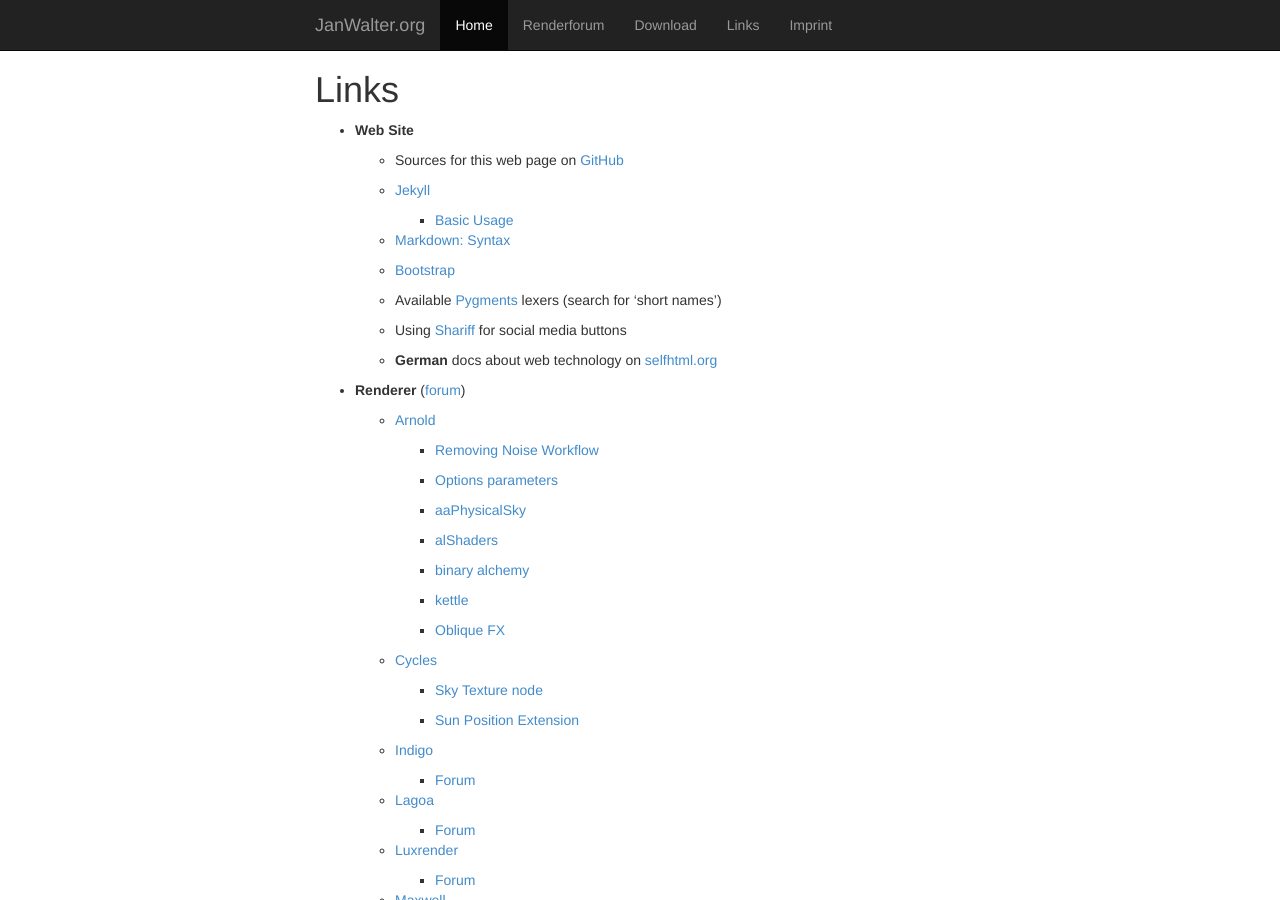
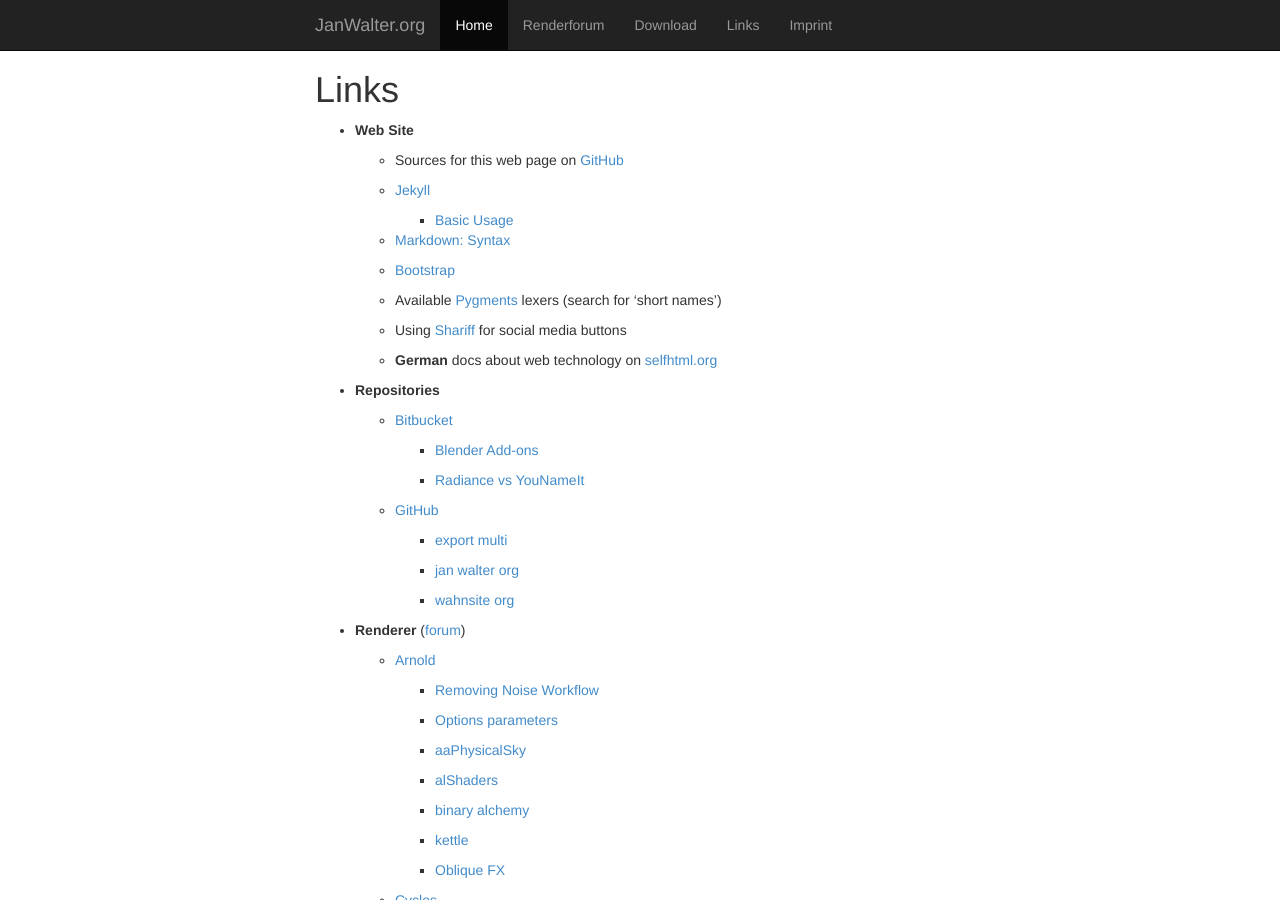
Before and after one commit to wahn/jan_walter_org, a Jekyll site: the page built from links/index.md, in a window 1280 px wide and 900 px high. Built offline with Jekyll 4.4.1, drawn with Linux system fonts in a browser that asks for light colours; Markdown is read by kramdown in place of the engine named in the settings.

Commit message:
Some links for the Bitbucket and GitHub repositories.

```diff
--- a/links/index.md
+++ b/links/index.md
@@ -24,6 +24,22 @@
     - Using [Shariff](http://heise.de/-2467514) for social media buttons
 
     - __German__ docs about web technology on [selfhtml.org](http://selfhtml.org)
+
+* __Repositories__
+
+    - [Bitbucket](https://bitbucket.org)
+
+        + [Blender Add-ons](https://bitbucket.org/wahn/blender-add-ons)
+
+        + [Radiance vs YouNameIt](https://bitbucket.org/wahn/radiance_vs_younameit)
+
+    - [GitHub](https://github.com)
+
+        + [export multi](https://github.com/wahn/export_multi)
+
+        + [jan walter org](https://github.com/wahn/jan_walter_org)
+
+        + [wahnsite org](https://github.com/wahn/wahnsite_org)
 
 * __Renderer__ ([forum](https://www.janwalter.org/renderforum))
 
```
